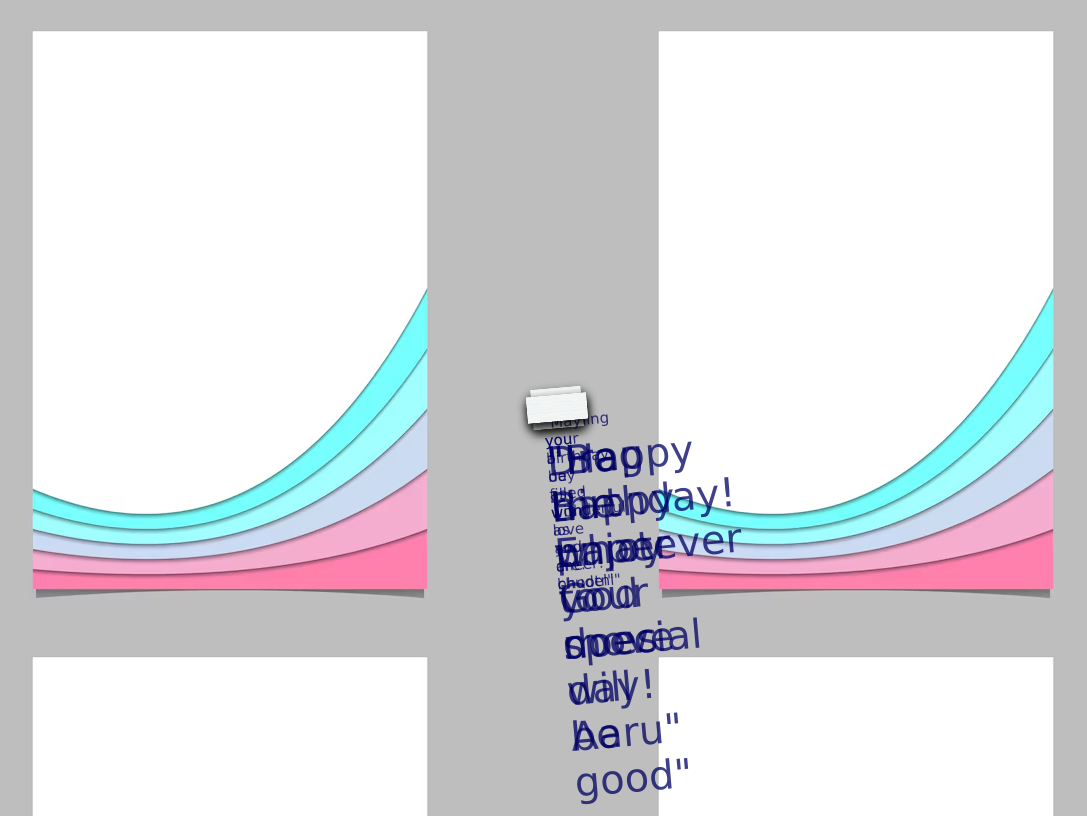
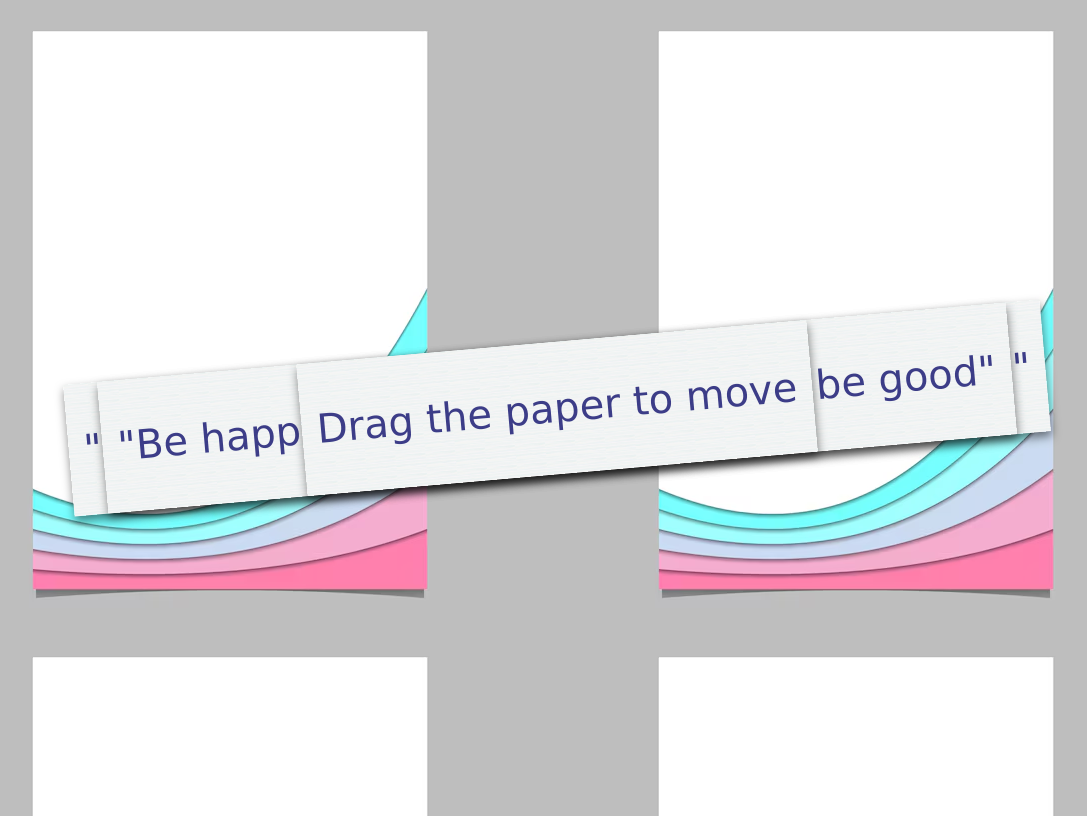
Before and after one commit to dinesh-coder62/birthday, a plain HTML site: page index.html in a window 1280 px wide. Shown: the whole page, without its empty margins (83-1170 px from the left). Drawn offline with Linux system fonts and the light colour scheme.

Commit message:
Update style6.css

```diff
--- a/style6.css
+++ b/style6.css
@@ -1,4 +1,6 @@
-
+.paper{
+    padding: 50px 50px;
+}
 body{
 
     height: 100vh;
@@ -8,10 +10,6 @@ body{
     background-image: url(imagess/image17.avif);
 }
 .paper{
-    padding: 50px 50px;
-    height:20px;
-    width:30px;
-
     position: absolute;
     background-image: url(imagess/image11.avif);
     background-size: 30px;
```
